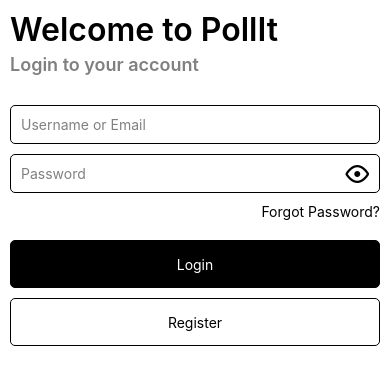
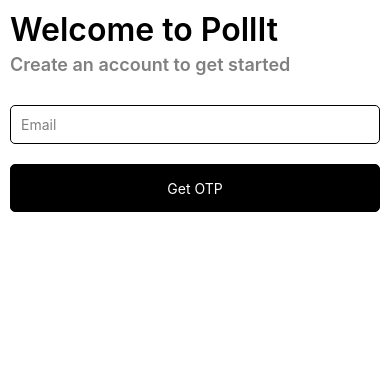
Before and after one commit to Kritik-J/pollit, a React Native app in the folder app-mobile/: screen /Register in a window 390 px wide. Shown: the top 384 px of the page. Built offline with nearby package versions, Linux system fonts and the light colour scheme.

Commit message:
added SafeAreaView for ios

```diff
--- a/app-mobile/src/navigation/index.tsx
+++ b/app-mobile/src/navigation/index.tsx
@@ -7,6 +7,8 @@ import useTheme from "@src/hooks/useTheme";
 import { useDispatch } from "react-redux";
 import { setTheme } from "@src/redux/uiSlice";
 import { StatusBar } from "expo-status-bar";
+import HomePage from "@src/pages/HomePage";
+import RegisterPage from "@src/pages/RegisterPage";
 
 const Navigation = () => {
   const Stack = createStackNavigator();
@@ -32,6 +34,10 @@ const Navigation = () => {
         initialRouteName='Login'
       >
         <Stack.Screen name='Login' component={LoginPage} />
+
+        <Stack.Screen name='Register' component={RegisterPage} />
+
+        <Stack.Screen name='Home' component={HomePage} />
       </Stack.Navigator>
     </NavigationContainer>
   );
--- a/app-mobile/src/pages/LoginPage.tsx
+++ b/app-mobile/src/pages/LoginPage.tsx
@@ -1,10 +1,17 @@
-import { StyleSheet, Text, ScrollView, StatusBar, View } from "react-native";
+import {
+  StyleSheet,
+  ScrollView,
+  StatusBar,
+  View,
+  SafeAreaView,
+} from "react-native";
 import React from "react";
 import Button from "@components/Button";
 import { Octicons } from "@expo/vector-icons";
 import FormInput from "@src/components/FormInput";
 import Typography from "@src/components/Typography";
 import useTheme from "@src/hooks/useTheme";
+import { useNavigation } from "@react-navigation/native";
 
 const LoginPage = () => {
   const [email, setEmail] = React.useState<string>("");
@@ -17,7 +24,19 @@ const LoginPage = () => {
 
   const { theme } = useTheme();
 
+  const nav = useNavigation();
+
+  function navigateToRegister() {
+    nav.navigate("Register" as never);
+  }
+
   return (
+    <SafeAreaView
+      style={{
+        flex: 1,
+        backgroundColor: theme.colors.backgroundColor,
+      }}
+    >
       <ScrollView
         contentContainerStyle={{
           ...styles.container,
@@ -91,13 +110,12 @@ const LoginPage = () => {
 
         <Button
           title='Register'
-        onPress={() => {
-          console.log("Register");
-        }}
-        backgroundColor='transparent'
+          onPress={navigateToRegister}
+          backgroundColor={theme.colors.secondaryButtonColor}
           fontColor={theme.colors.secondaryButtonTextColor}
         />
       </ScrollView>
+    </SafeAreaView>
   );
 };
 
@@ -106,7 +124,7 @@ export default LoginPage;
 const styles = StyleSheet.create({
   container: {
     flex: 1,
-    paddingTop: StatusBar.currentHeight || 0,
+    paddingTop: (StatusBar.currentHeight as number) + 10 || 0,
     padding: 10,
   },
 });
--- /dev/null
+++ b/app-mobile/src/pages/RegisterPage.tsx
@@ -0,0 +1,76 @@
+import {
+  StyleSheet,
+  Text,
+  ScrollView,
+  StatusBar,
+  View,
+  SafeAreaView,
+} from "react-native";
+import React from "react";
+import Button from "@components/Button";
+import FormInput from "@src/components/FormInput";
+import Typography from "@src/components/Typography";
+import useTheme from "@src/hooks/useTheme";
+
+const RegisterPage = () => {
+  const [email, setEmail] = React.useState<string>("");
+
+  const { theme } = useTheme();
+
+  return (
+    <SafeAreaView
+      style={{
+        flex: 1,
+        backgroundColor: theme.colors.backgroundColor,
+      }}
+    >
+      <ScrollView
+        contentContainerStyle={{
+          ...styles.container,
+          backgroundColor: theme.colors.backgroundColor,
+        }}
+      >
+        <Typography variant='h1'>Welcome to PollIt</Typography>
+
+        <View style={{ height: 5 }} />
+
+        <Typography
+          variant='h3'
+          style={{
+            color: "grey",
+          }}
+        >
+          Create an account to get started
+        </Typography>
+
+        <View style={{ height: 30 }} />
+
+        <FormInput
+          placeholder='Email'
+          value={email}
+          onChangeText={setEmail}
+          keyboardType='email-address'
+        />
+
+        <View style={{ height: 20 }} />
+
+        <Button
+          title='Get OTP'
+          onPress={() => {
+            console.log("Email: ", email);
+          }}
+        />
+      </ScrollView>
+    </SafeAreaView>
+  );
+};
+
+export default RegisterPage;
+
+const styles = StyleSheet.create({
+  container: {
+    flex: 1,
+    paddingTop: (StatusBar.currentHeight as number) || 0,
+    padding: 10,
+  },
+});
--- a/app-mobile/src/utils/constants/themes.ts
+++ b/app-mobile/src/utils/constants/themes.ts
@@ -12,7 +12,7 @@ export const DARK_BACKGROUND_COLOR = '#171717';
 export const DARK_FONT_COLOR = '#ffffff';
 export const DARK_PRIMARY_BUTTON_COLOR = '#ffffff';
 export const DARK_PRIMARY_BUTTON_TEXT_COLOR = '#000000';
-export const DARK_SECONDARY_BUTTON_COLOR = '#000000';
+export const DARK_SECONDARY_BUTTON_COLOR = '#171717';
 export const DARK_SECONDARY_BUTTON_TEXT_COLOR = '#ffffff';
 export const DARK_TEXT_INPUT_BORDER_COLOR = '#ffffff';
 export const DARK_TEXT_INPUT_FONT_COLOR = '#ffffff';
```
Lines whose indentation alone changed are shown as unchanged.
